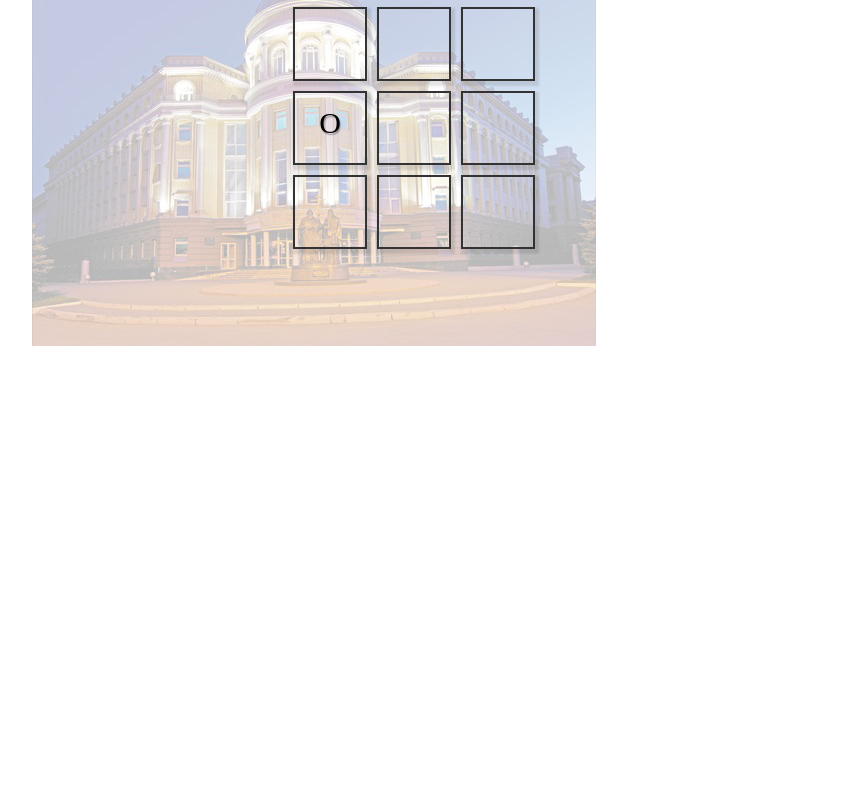
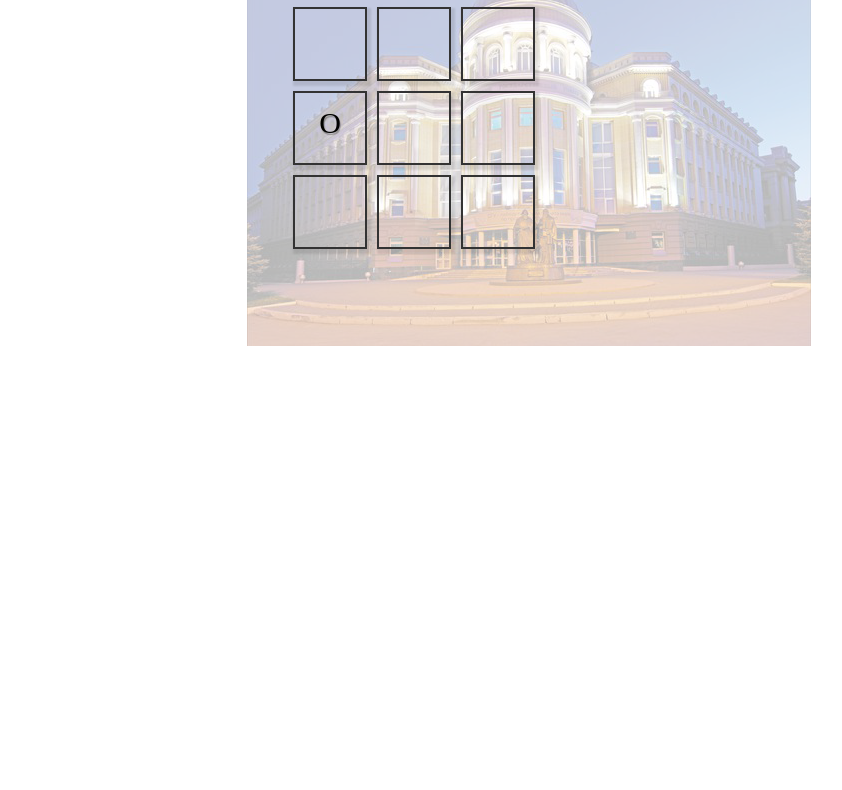
Before and after one commit to sf-polina/Krest, a plain HTML site: page index.html in a window 1280 px wide. Shown: the part 73-863 px from the top of the page, without its empty margins (226-1068 px from the left). Drawn offline with nearby package versions, Linux system fonts and the light colour scheme.

Commit message:
Add files via upload

```diff
--- a/style.css
+++ b/style.css
@@ -3,7 +3,7 @@
     padding:0px;
 } */
 .container {
-	background: url(pic.png) no-repeat 250px 0px; /* Параметры фона */
+	background: url(pic.png) no-repeat 465px 0px;
 	display: center;
 	height: 1480px;
 }
@@ -106,9 +106,7 @@
 	text-shadow: 1px 2px  1px rgba(1,1,1, 0.3);
 	user-select: none;
 }
-table {
-	/*margin: 0 auto;*/
-}
+
 
 #win_block {
 	display: none;
@@ -132,7 +130,7 @@ table {
 	position: relative;
 }
 #game .table{
-	/*border: 1px solid red;*/
+
 	display: table;
 
 	margin: 0 auto;
```
Also changed, not shown: js.js (+1 -6 lines).
